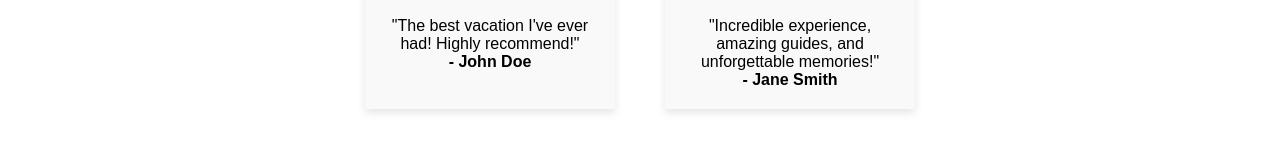
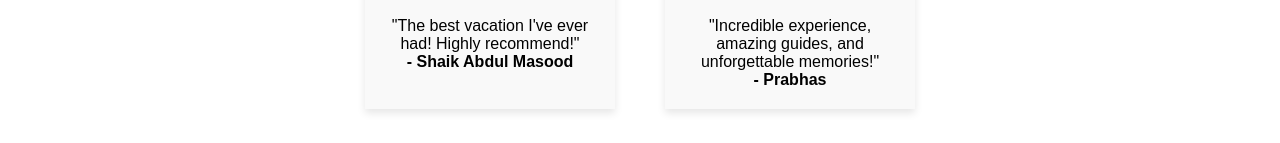
Before and after one commit to shaikabdulmasood/Tourism-portfolio, a plain HTML site: page index.html in a window 1280 px wide. Shown: the part 1630-1773 px from the top of the page. Drawn offline with Linux system fonts and the light colour scheme; a script that the page names is missing.

Commit message:
Update index.html

```diff
--- a/index.html
+++ b/index.html
@@ -59,12 +59,12 @@
             <div class="testimonial">
                 <img src="IMG-20241129-WA0120.jpg" alt="Client 1">
                 <p>"The best vacation I've ever had! Highly recommend!"</p>
-                <h4>- John Doe</h4>
+                <h4>- Shaik Abdul Masood</h4>
             </div>
             <div class="testimonial">
                 <img src="99d98eb1fd025e2eb9198e4988d9de85.jpg" alt="Client 2">
                 <p>"Incredible experience, amazing guides, and unforgettable memories!"</p>
-                <h4>- Jane Smith</h4>
+                <h4>- Prabhas</h4>
             </div>
         </div>
     </section>
```
